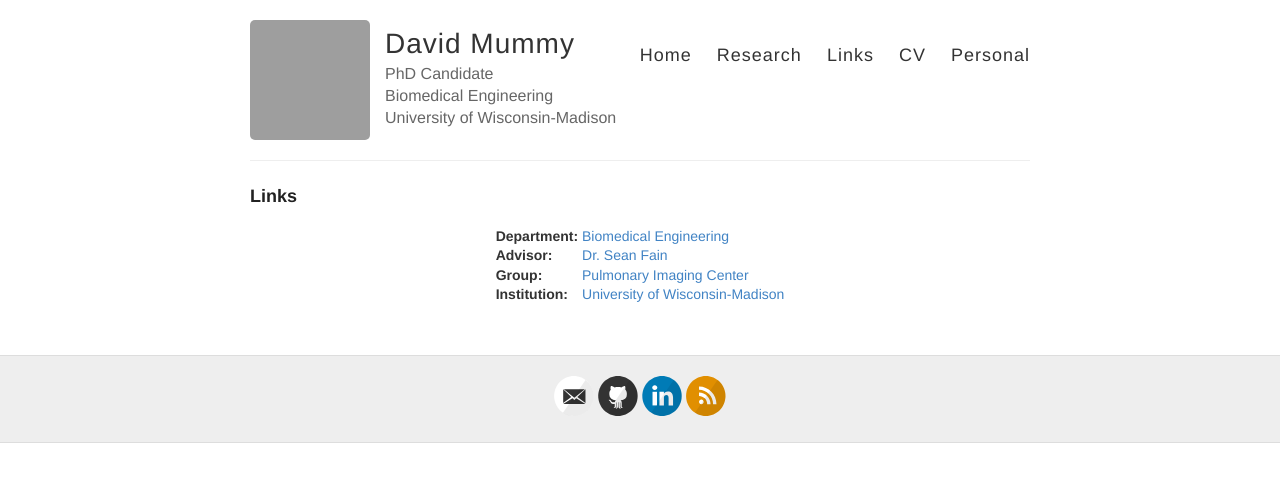
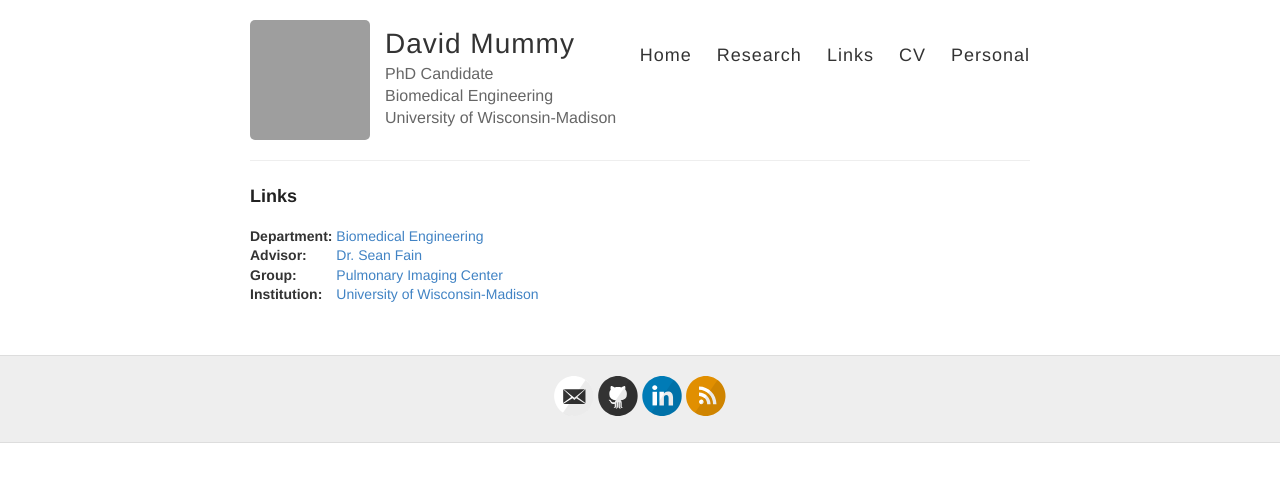
Before and after one commit to mummydg/mummydg.github.io, a Jekyll site: the page built from links.md, in a window 1280 px wide. Shown: the top 482 px of the page. Built offline with Jekyll 4.4.1, drawn with Linux system fonts in a browser that asks for light colours; grey boxes are pictures that could not be loaded.

Commit message:
fix alignment on links

```diff
--- a/links.md
+++ b/links.md
@@ -4,11 +4,10 @@ title: Links
 permalink: /links/
 ---
 
-<center>
-<table class = "center" >
+
+<table>
 			<tr><td class = "left"><b>Department:</b></td><td>&nbsp;<a href = "http://www.engr.wisc.edu/bme.html">Biomedical Engineering</a></td></tr>
 			<tr><td class = "left"><b>Advisor:</b></td><td>&nbsp;<a href = "https://www.medphysics.wisc.edu/directory/fain.php">Dr. Sean Fain</a> </td></tr>
 			<tr><td class = "left"><b>Group:</b></td><td>&nbsp;<a href="https://www.medphysics.wisc.edu/research/pulmonaryimaging/">Pulmonary Imaging Center</a></td></tr>
 			<tr><td class = "left"><b>Institution:</b></td><td>&nbsp;<a href = "http://www.wisc.edu/">University of Wisconsin-Madison</a></td></tr>
 </table>
-</center>
```
